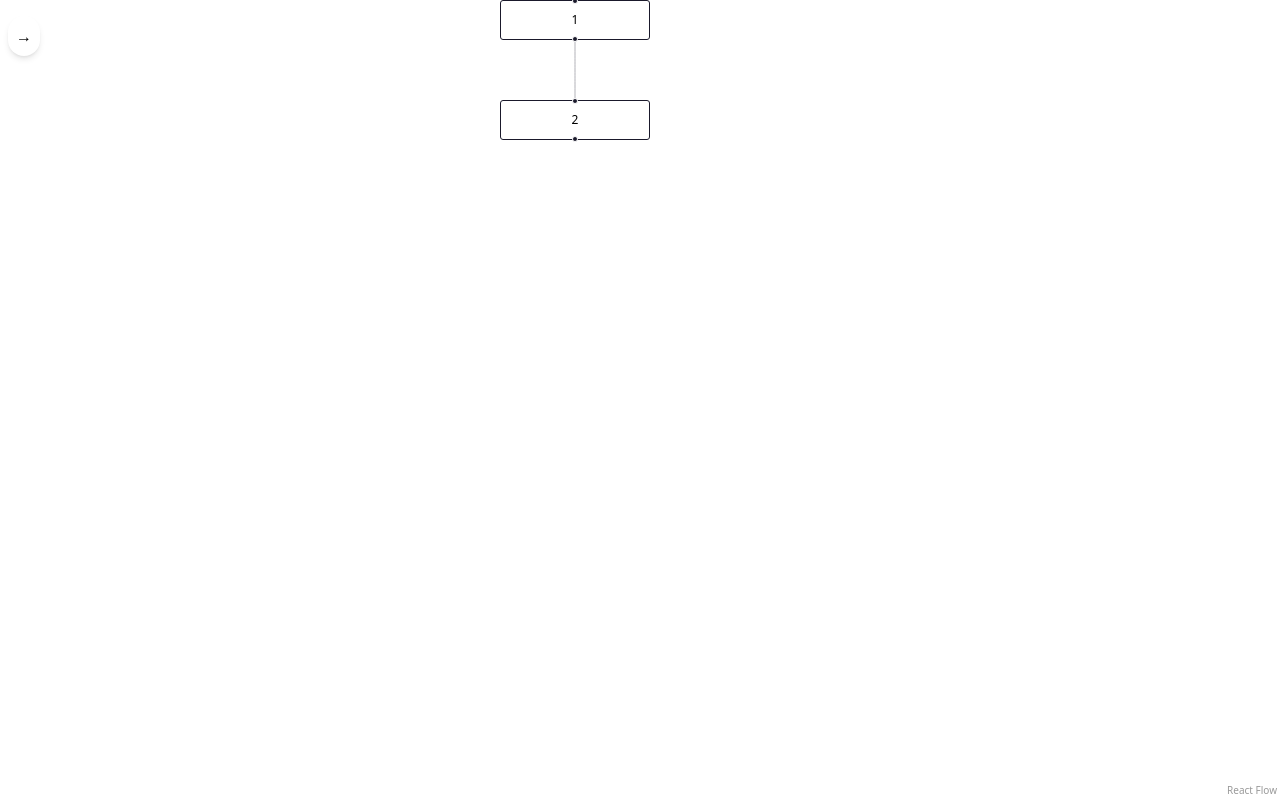
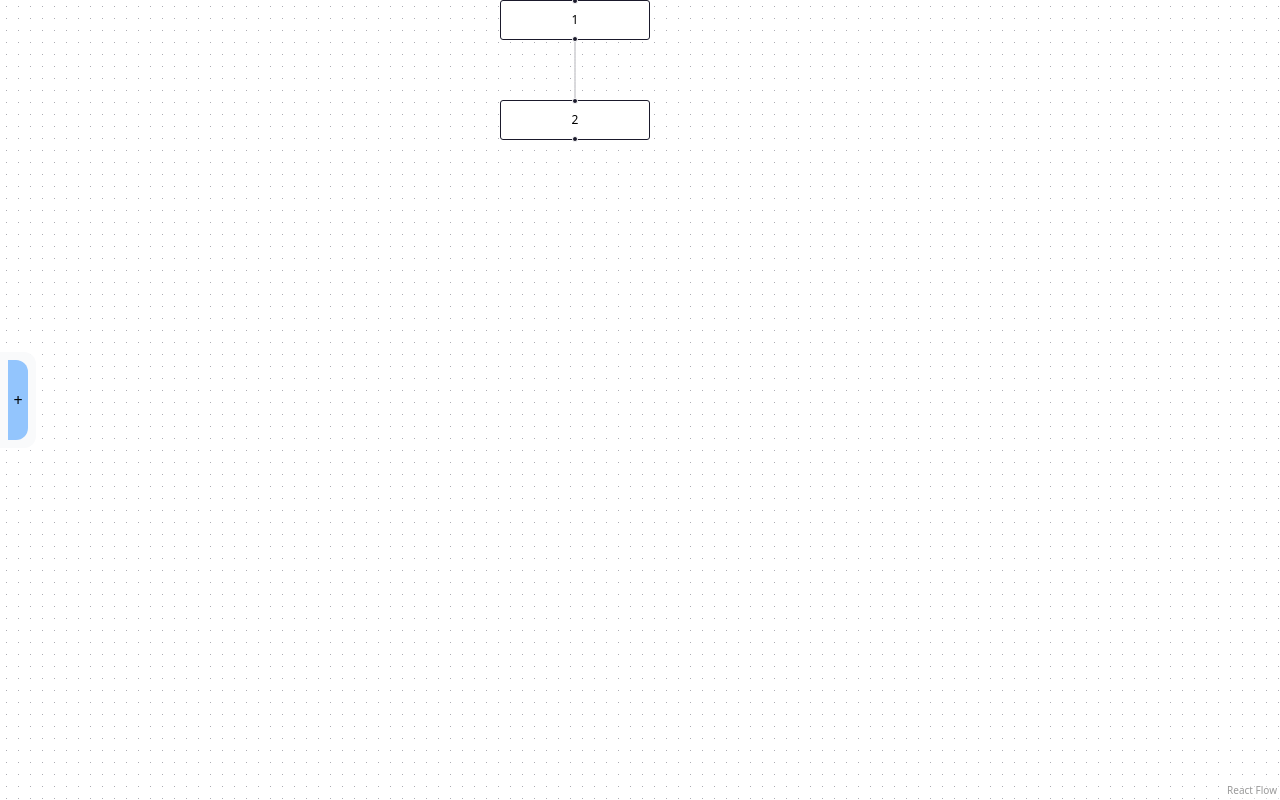
Before and after one commit to mibu-ai/mibu-flow, a React (Vite) app in the folder fe/: page /edit in a window 1280 px wide. Built offline with nearby package versions, Linux system fonts and the light colour scheme.

Commit message:
sidebar thingie

```diff
--- a/fe/src/components/Sidebar.jsx
+++ b/fe/src/components/Sidebar.jsx
@@ -12,19 +12,23 @@ export function Sidebar() {
         <motion.div
             initial={{ x: '-100%' }}
             animate={{ x: isOpen ? 0 : '-100%' }}
-            transition={{ duration: 0.5 }}
-            className="bg-white text-black w-80 h-5/6 flex flex-col fixed top-0 left-0 z-10 rounded-r-lg"
+            transition={{ duration: 0.25 }}
+            className="flex flex-col w-80 h-screen fixed top-0 left-0 z-10 items-center justify-center"
         >
+            <div className='flex relative w-full h-5/6 bg-gray-50 rounded-xl'>
                 <div className="p-4">
                     <h1 className="text-2xl font-bold">Sidebar</h1>
                 </div>
 
+                <div className="flex h-24 absolute top-1/2 left-80 transform -translate-y-1/2 bg-gray-50 text-black p-2 items-center justify-center rounded-r-xl">
                     <button
                         onClick={toggleSidebar}
-                className="absolute top-4 right-[-40px] bg-white text-black p-2 rounded-full shadow-md"
+                        className="flex bg-blue-300 rounded-r-xl h-20 w-5 items-center justify-center"
                     >
-                {isOpen ? '←' : '→'}
+                        {isOpen ? '-' : '+'}
                     </button>
+                </div>
+            </div>
         </motion.div>
     );
 }
--- a/fe/src/pages/Editor.jsx
+++ b/fe/src/pages/Editor.jsx
@@ -1,5 +1,5 @@
 import React, { useCallback } from 'react';
-import { ReactFlow, useNodesState, useEdgesState, addEdge } from '@xyflow/react';
+import { ReactFlow, useNodesState, useEdgesState, addEdge, Background } from '@xyflow/react';
 import '@xyflow/react/dist/style.css';
 
 import { Sidebar } from '../components/Sidebar';
@@ -30,7 +30,9 @@ export default function Editor() {
                 onEdgesChange={onEdgesChange}
                 onConnect={onConnect}
                 style={{ width: '100%', height: '100%' }}
-            />
+            >
+                <Background variant="dots" gap={12} size={1} />
+            </ReactFlow>
         </div>
     );
 }
```
Lines whose indentation alone changed are shown as unchanged.
